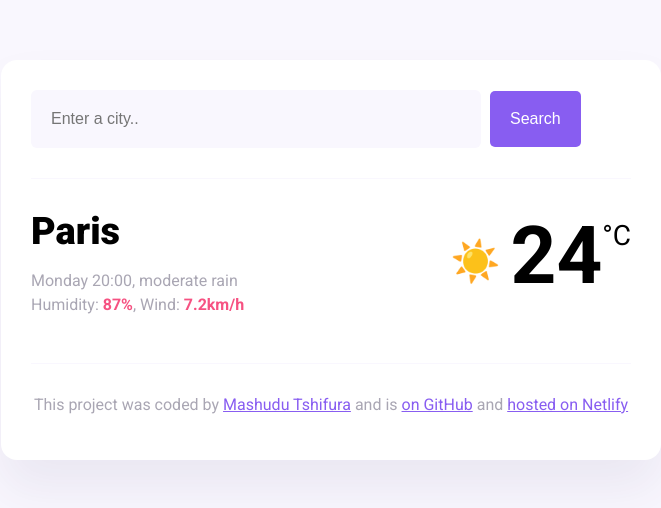
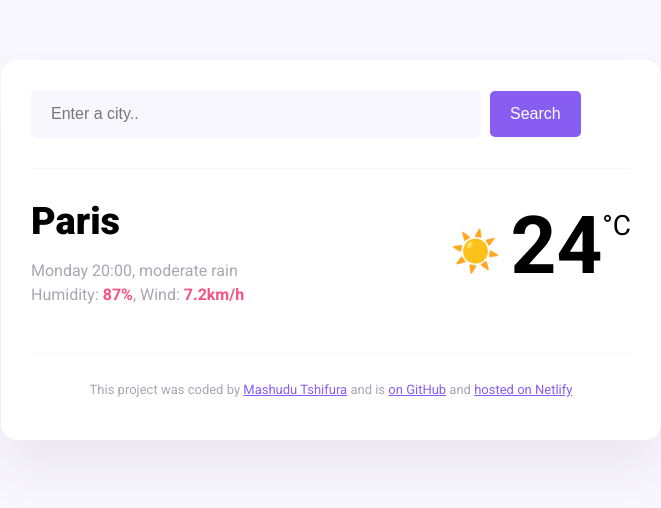
Before and after one commit to mashudutshifura/My-weather-app, a website built with Parcel: page index.html in a window 1280 px wide. Shown: the whole page, without its empty margins (309-970 px from the left). Built offline with nearby package versions, Linux system fonts and the light colour scheme.

Commit message:
updated the search-input class into search-form-input and search-button into search-form-button

```diff
--- a/index.html
+++ b/index.html
@@ -21,10 +21,10 @@
             type="search"
             placeholder="Enter a city.."
             required
-            class="search-input"
+            class="search-form-input"
             id="search-input"
           />
-          <input type="submit" value="Search" class="search-button" />
+          <input type="submit" value="Search" class="search-form-button" />
         </form>
       </header>
       <main>
--- a/src/styles.css
+++ b/src/styles.css
@@ -21,23 +21,23 @@ header {
   padding-bottom: 30px;
 }
 
-.search-input {
+.search-form-input {
   background-color: #f9f7fe;
   border: none;
   color: rgba(39, 33, 66, 0.4);
   font-size: 16px;
-  padding: 20px;
+  padding: 15px 20px;
   width: 75%;
   border-radius: 6px;
 }
 
-.search-button {
+.search-form-button {
   margin-left: 5px;
   font-size: 16px;
   background-color: #885df1;
   color: white;
   border: none;
-  padding: 20px;
+  padding: 15px 20px;
   line-height: 1;
   border-radius: 5px;
 }
@@ -93,6 +93,7 @@ footer {
   border-top: 1px solid #f9f7fe;
   text-align: center;
   padding-top: 15px;
+  font-size: 13px;
 
   color: rgba(39, 33, 66, 0.4);
 }
```
